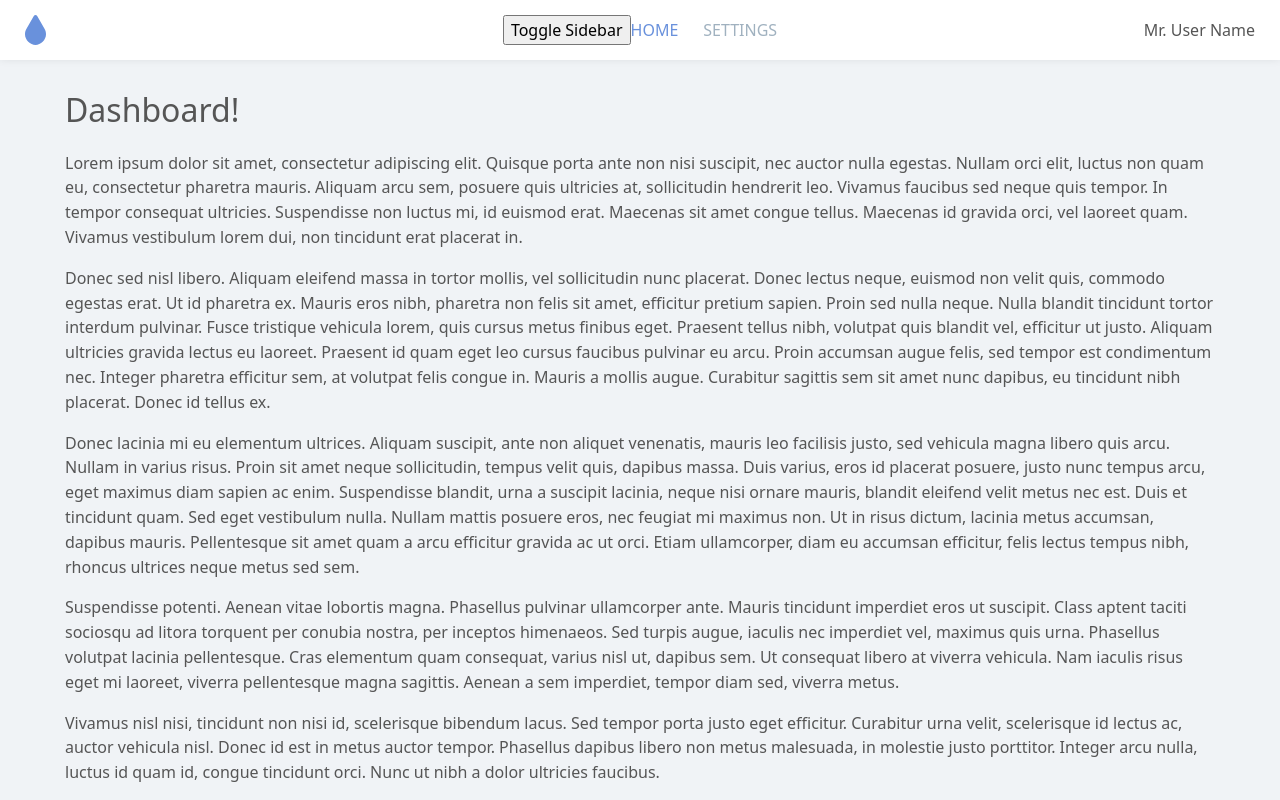
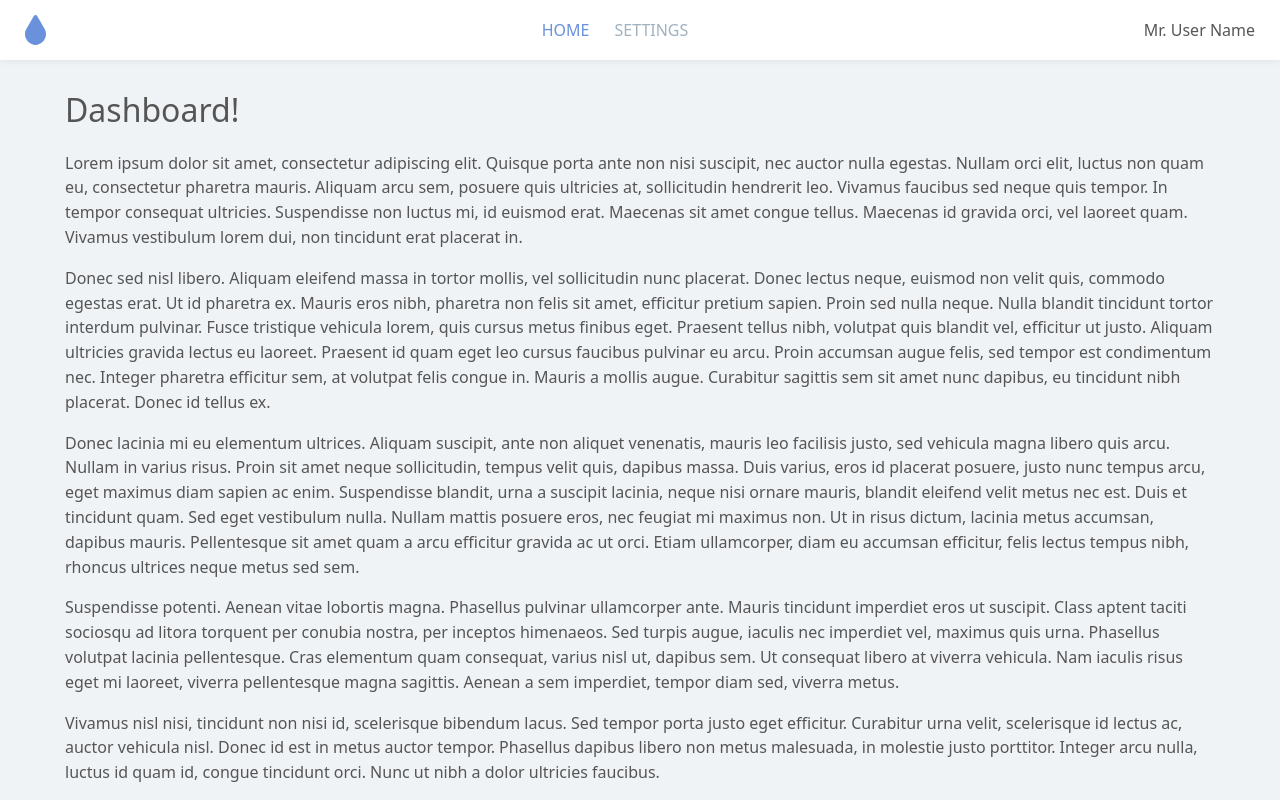
Before and after one commit to samuelsson/lumidrop_react, a React (Create React App) app: page /home in a window 1280 px wide. Built offline with nearby package versions, Linux system fonts and the light colour scheme.

Commit message:
Improve sidebar toggle button position

```diff
--- a/src/App/common/Header/Header.js
+++ b/src/App/common/Header/Header.js
@@ -6,10 +6,14 @@ import UserDetails from './UserDetails';
 import './Header.scss'
 
 const Header = ({ toggleSidebar }) => {
+    const hasSidebarLeft = !!toggleSidebar;
+
     return (
         <header>
-            <Logo/>
-            <button onClick={toggleSidebar}>Toggle Sidebar</button>
+            <div className="left-container">
+                <Logo/>
+                {hasSidebarLeft && <button onClick={toggleSidebar}>Toggle Sidebar</button>}
+            </div>
             <MainNavigation/>
             <UserDetails/>
         </header>
--- a/src/App/common/Header/Header.scss
+++ b/src/App/common/Header/Header.scss
@@ -8,14 +8,21 @@ header {
   background-color: $white;
   @include box-shadow(0, 0, 8px, rgba(0, 0, 0, .08));
 
-  .logo {
+  .left-container {
+    display: flex;
+    align-items: center;
     flex: 2;
     height: 100%;
-    box-sizing: border-box;
-    padding: $padding-small $padding-medium;
 
-    img { height: 100%; }
+    .logo {
+      height: 100%;
+      box-sizing: border-box;
+      padding: $padding-small $padding-medium;
+
+      img { height: 100%; }
+    }
   }
+
 
   .user-details {
     flex: 2;
```
